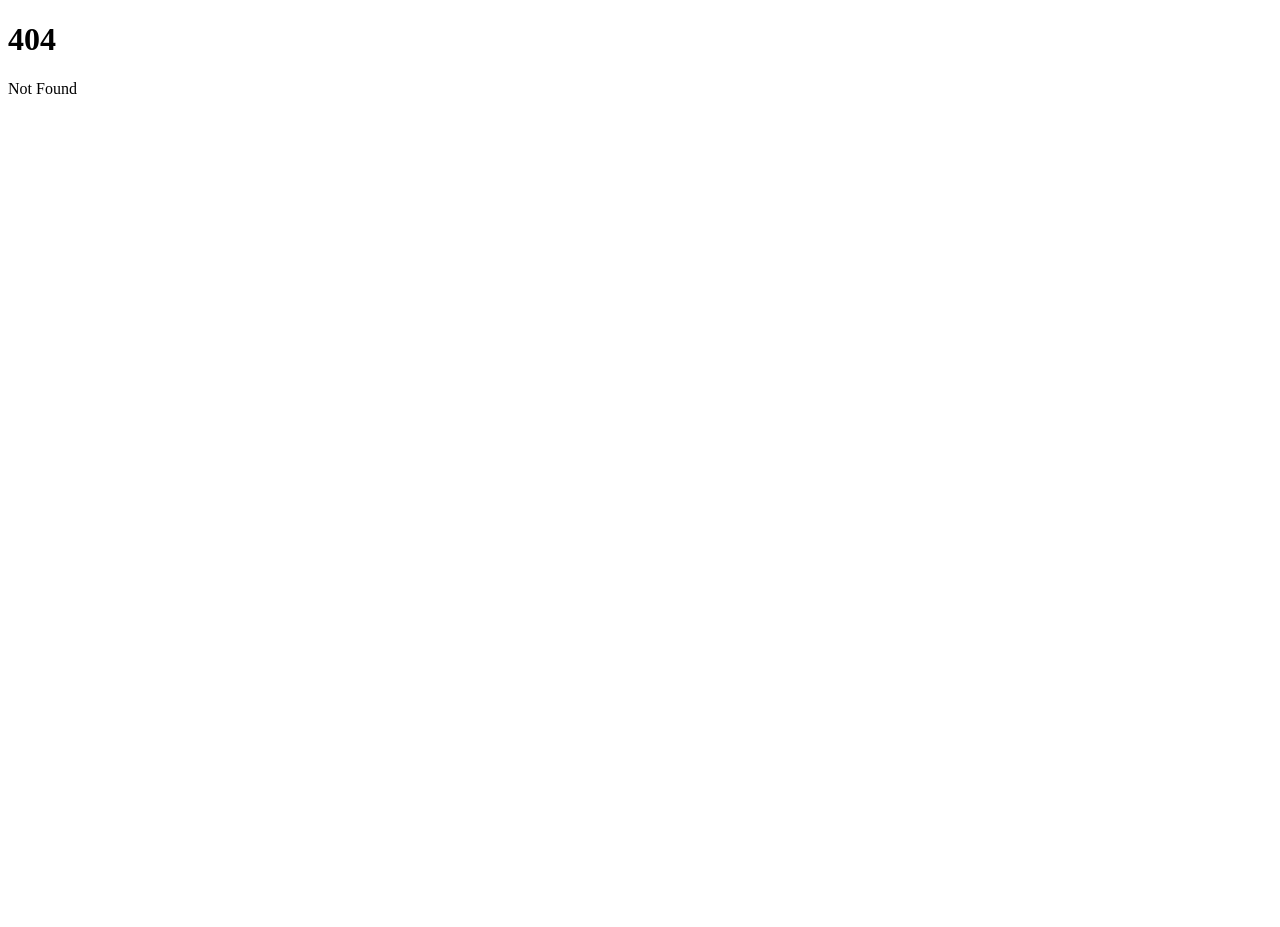
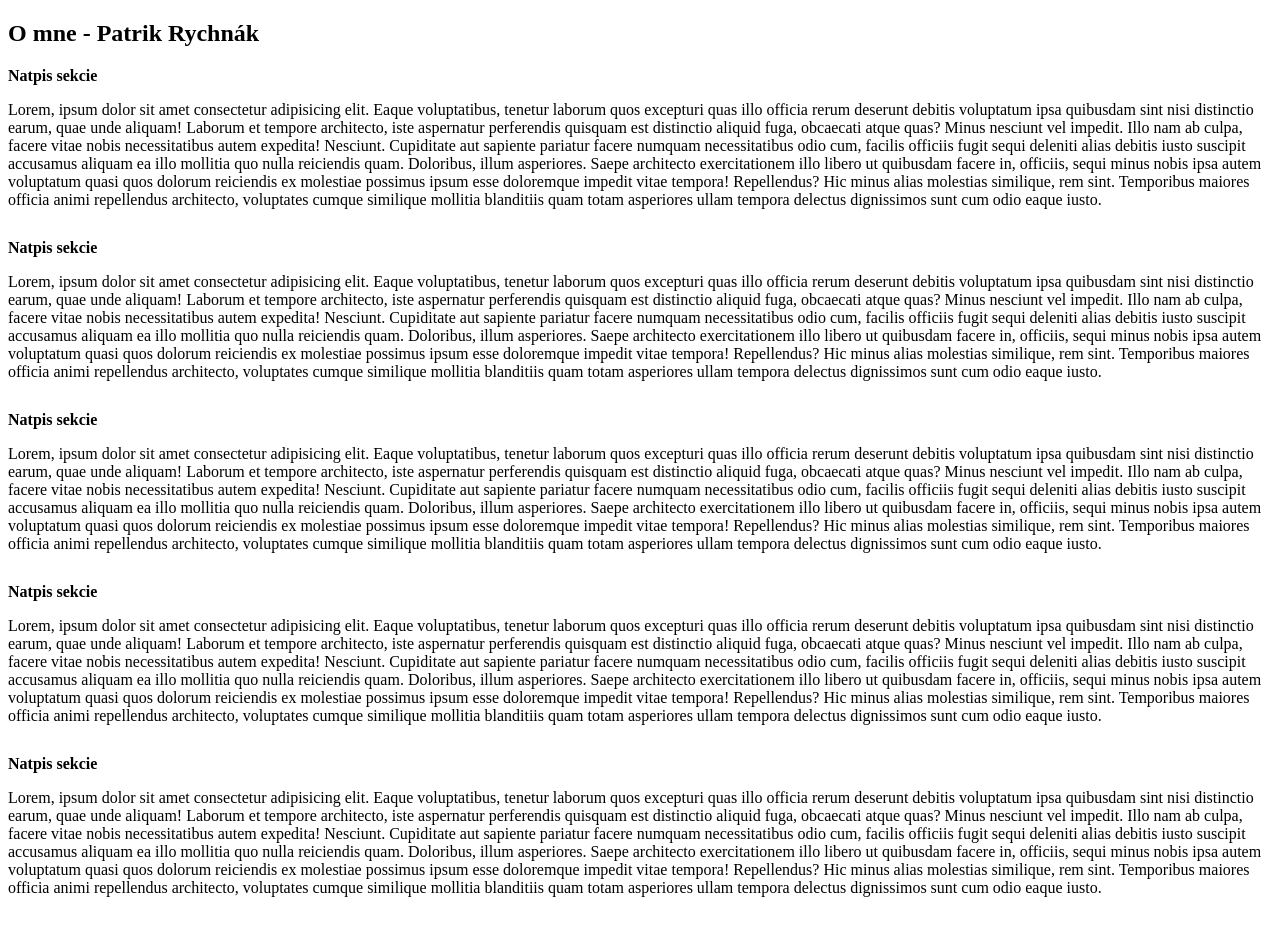
Before and after one commit to Tomas-Mesaros/hej-voso, a SvelteKit app: page /about in a window 1280 px wide. Before the commit this address had no page. Before the commit the page ends 800 px from the top, so only its background shows below. Built offline with nearby package versions, Linux system fonts and the light colour scheme.

Commit message:
vytvorenie about: sekcii, style

```diff
--- /dev/null
+++ b/src/routes/about/+page.svelte
@@ -0,0 +1,62 @@
+<script>
+
+</script>
+
+<section class="flex-column">
+    <h2>O mne - Patrik Rychnák</h2>
+
+    <div class="section flex-column">
+        <h3>Natpis sekcie</h3>
+        <p>Lorem, ipsum dolor sit amet consectetur adipisicing elit. Eaque voluptatibus, tenetur laborum quos excepturi quas illo officia rerum deserunt debitis voluptatum ipsa quibusdam sint nisi distinctio earum, quae unde aliquam!
+        Laborum et tempore architecto, iste aspernatur perferendis quisquam est distinctio aliquid fuga, obcaecati atque quas? Minus nesciunt vel impedit. Illo nam ab culpa, facere vitae nobis necessitatibus autem expedita! Nesciunt.
+        Cupiditate aut sapiente pariatur facere numquam necessitatibus odio cum, facilis officiis fugit sequi deleniti alias debitis iusto suscipit accusamus aliquam ea illo mollitia quo nulla reiciendis quam. Doloribus, illum asperiores.
+        Saepe architecto exercitationem illo libero ut quibusdam facere in, officiis, sequi minus nobis ipsa autem voluptatum quasi quos dolorum reiciendis ex molestiae possimus ipsum esse doloremque impedit vitae tempora! Repellendus?
+        Hic minus alias molestias similique, rem sint. Temporibus maiores officia animi repellendus architecto, voluptates cumque similique mollitia blanditiis quam totam asperiores ullam tempora delectus dignissimos sunt cum odio eaque iusto.</p>
+    </div>
+        <div class="section flex-column">
+        <h3>Natpis sekcie</h3>
+        <p>Lorem, ipsum dolor sit amet consectetur adipisicing elit. Eaque voluptatibus, tenetur laborum quos excepturi quas illo officia rerum deserunt debitis voluptatum ipsa quibusdam sint nisi distinctio earum, quae unde aliquam!
+        Laborum et tempore architecto, iste aspernatur perferendis quisquam est distinctio aliquid fuga, obcaecati atque quas? Minus nesciunt vel impedit. Illo nam ab culpa, facere vitae nobis necessitatibus autem expedita! Nesciunt.
+        Cupiditate aut sapiente pariatur facere numquam necessitatibus odio cum, facilis officiis fugit sequi deleniti alias debitis iusto suscipit accusamus aliquam ea illo mollitia quo nulla reiciendis quam. Doloribus, illum asperiores.
+        Saepe architecto exercitationem illo libero ut quibusdam facere in, officiis, sequi minus nobis ipsa autem voluptatum quasi quos dolorum reiciendis ex molestiae possimus ipsum esse doloremque impedit vitae tempora! Repellendus?
+        Hic minus alias molestias similique, rem sint. Temporibus maiores officia animi repellendus architecto, voluptates cumque similique mollitia blanditiis quam totam asperiores ullam tempora delectus dignissimos sunt cum odio eaque iusto.</p>
+    </div>
+        <div class="section flex-column">
+        <h3>Natpis sekcie</h3>
+        <p>Lorem, ipsum dolor sit amet consectetur adipisicing elit. Eaque voluptatibus, tenetur laborum quos excepturi quas illo officia rerum deserunt debitis voluptatum ipsa quibusdam sint nisi distinctio earum, quae unde aliquam!
+        Laborum et tempore architecto, iste aspernatur perferendis quisquam est distinctio aliquid fuga, obcaecati atque quas? Minus nesciunt vel impedit. Illo nam ab culpa, facere vitae nobis necessitatibus autem expedita! Nesciunt.
+        Cupiditate aut sapiente pariatur facere numquam necessitatibus odio cum, facilis officiis fugit sequi deleniti alias debitis iusto suscipit accusamus aliquam ea illo mollitia quo nulla reiciendis quam. Doloribus, illum asperiores.
+        Saepe architecto exercitationem illo libero ut quibusdam facere in, officiis, sequi minus nobis ipsa autem voluptatum quasi quos dolorum reiciendis ex molestiae possimus ipsum esse doloremque impedit vitae tempora! Repellendus?
+        Hic minus alias molestias similique, rem sint. Temporibus maiores officia animi repellendus architecto, voluptates cumque similique mollitia blanditiis quam totam asperiores ullam tempora delectus dignissimos sunt cum odio eaque iusto.</p>
+    </div>
+        <div class="section flex-column">
+        <h3>Natpis sekcie</h3>
+        <p>Lorem, ipsum dolor sit amet consectetur adipisicing elit. Eaque voluptatibus, tenetur laborum quos excepturi quas illo officia rerum deserunt debitis voluptatum ipsa quibusdam sint nisi distinctio earum, quae unde aliquam!
+        Laborum et tempore architecto, iste aspernatur perferendis quisquam est distinctio aliquid fuga, obcaecati atque quas? Minus nesciunt vel impedit. Illo nam ab culpa, facere vitae nobis necessitatibus autem expedita! Nesciunt.
+        Cupiditate aut sapiente pariatur facere numquam necessitatibus odio cum, facilis officiis fugit sequi deleniti alias debitis iusto suscipit accusamus aliquam ea illo mollitia quo nulla reiciendis quam. Doloribus, illum asperiores.
+        Saepe architecto exercitationem illo libero ut quibusdam facere in, officiis, sequi minus nobis ipsa autem voluptatum quasi quos dolorum reiciendis ex molestiae possimus ipsum esse doloremque impedit vitae tempora! Repellendus?
+        Hic minus alias molestias similique, rem sint. Temporibus maiores officia animi repellendus architecto, voluptates cumque similique mollitia blanditiis quam totam asperiores ullam tempora delectus dignissimos sunt cum odio eaque iusto.</p>
+    </div>
+        <div class="section flex-column">
+        <h3>Natpis sekcie</h3>
+        <p>Lorem, ipsum dolor sit amet consectetur adipisicing elit. Eaque voluptatibus, tenetur laborum quos excepturi quas illo officia rerum deserunt debitis voluptatum ipsa quibusdam sint nisi distinctio earum, quae unde aliquam!
+        Laborum et tempore architecto, iste aspernatur perferendis quisquam est distinctio aliquid fuga, obcaecati atque quas? Minus nesciunt vel impedit. Illo nam ab culpa, facere vitae nobis necessitatibus autem expedita! Nesciunt.
+        Cupiditate aut sapiente pariatur facere numquam necessitatibus odio cum, facilis officiis fugit sequi deleniti alias debitis iusto suscipit accusamus aliquam ea illo mollitia quo nulla reiciendis quam. Doloribus, illum asperiores.
+        Saepe architecto exercitationem illo libero ut quibusdam facere in, officiis, sequi minus nobis ipsa autem voluptatum quasi quos dolorum reiciendis ex molestiae possimus ipsum esse doloremque impedit vitae tempora! Repellendus?
+        Hic minus alias molestias similique, rem sint. Temporibus maiores officia animi repellendus architecto, voluptates cumque similique mollitia blanditiis quam totam asperiores ullam tempora delectus dignissimos sunt cum odio eaque iusto.</p>
+    </div>
+</section>
+
+<style>
+    .section{
+        gap: 5px;
+        margin-bottom: 30px;
+        h3{
+            font-size: var(--font-size-lg);
+            color: var(--button-hover-color);
+        }
+        p{
+            font-size: var(--font-size-sm);
+        }
+    }
+</style>
```
